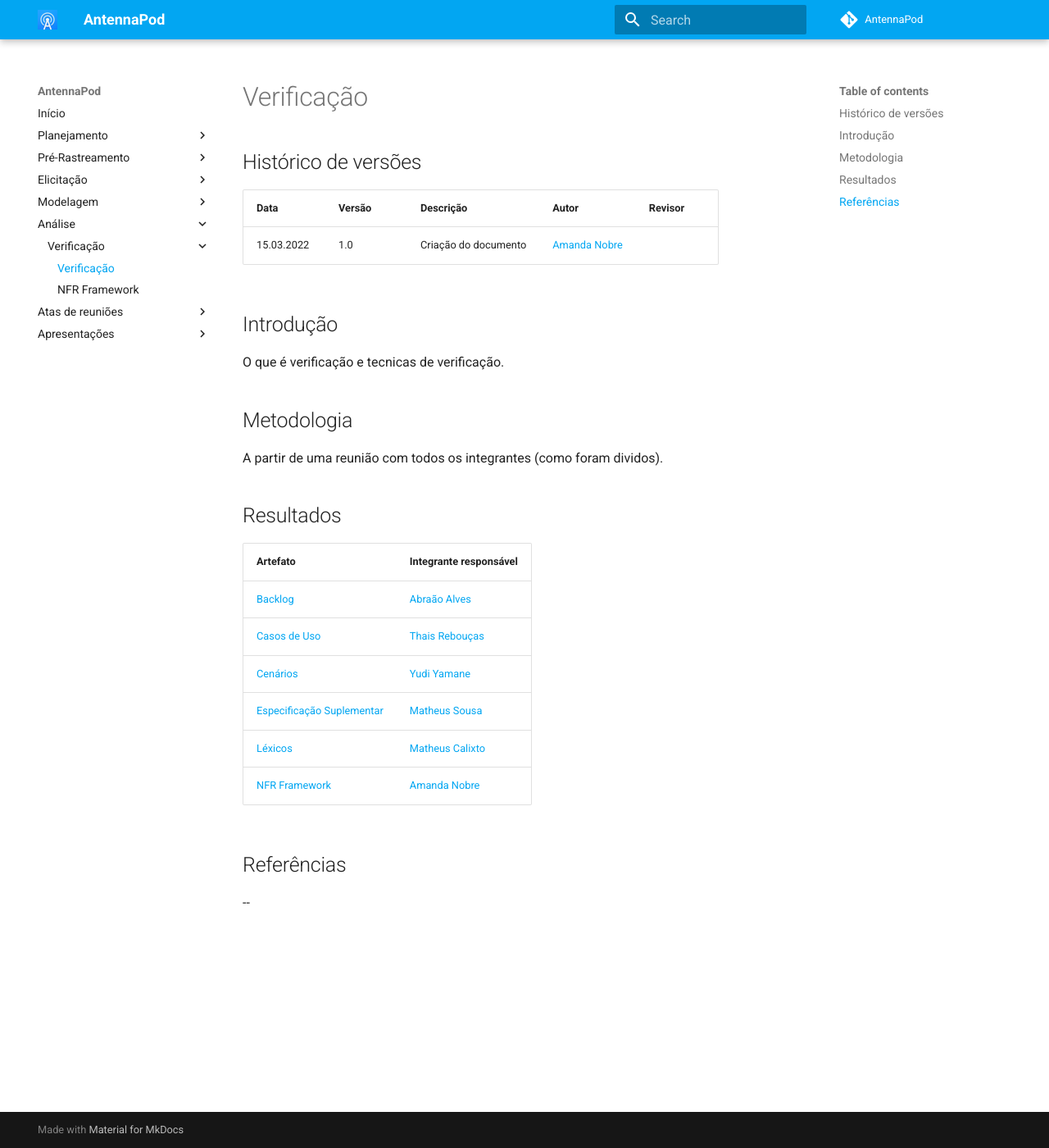
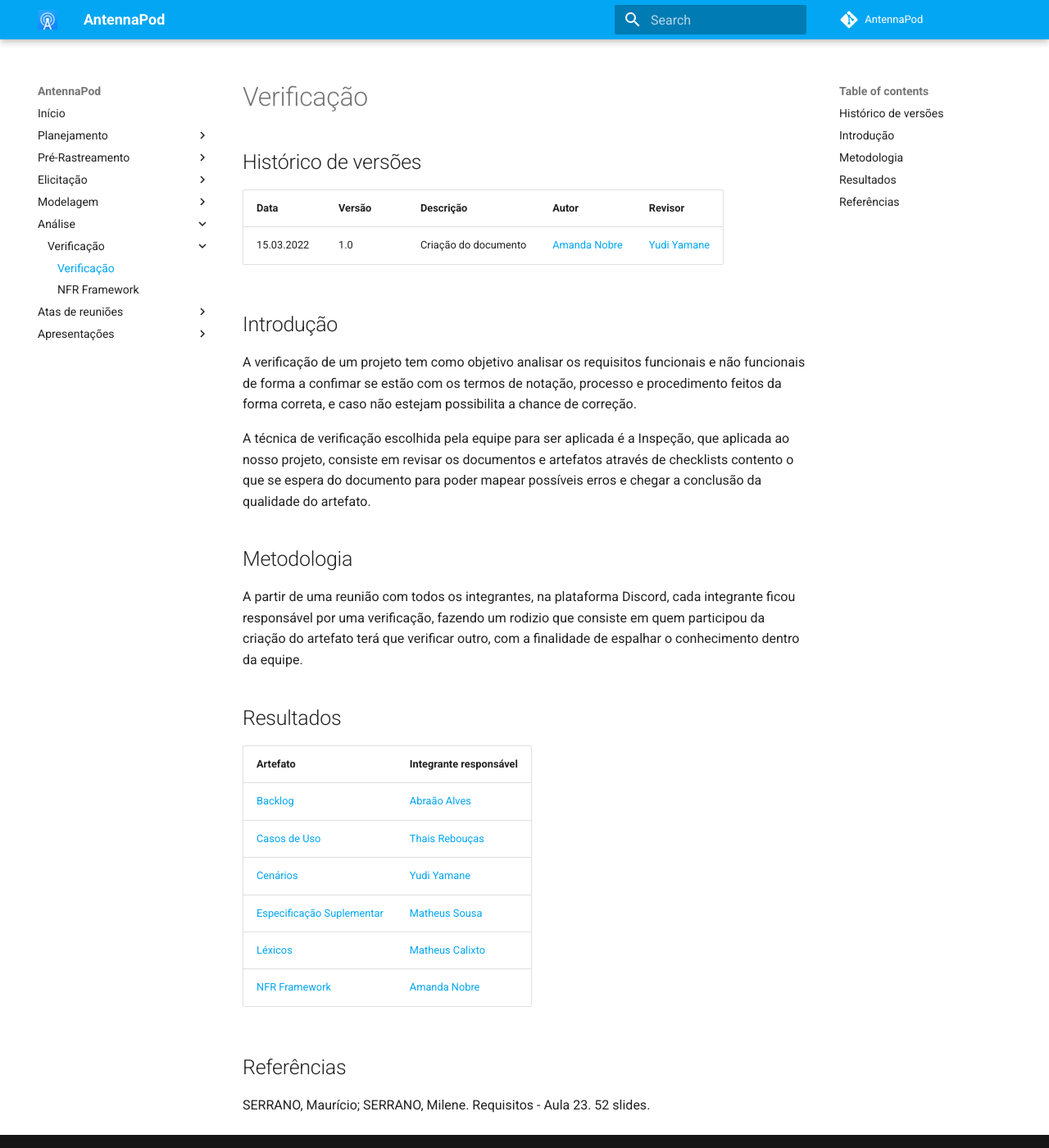
Before and after one commit to Requisitos-de-Software/2021.2-AntennaPod, an MkDocs documentation site: the page built from docs/analise/verificacao/verificacao-introducao.md, in a window 1280 px wide and 1400 px high. Shown: the whole window at 82% size. Built offline with MkDocs 1.6.1 and Material for MkDocs 9.7.7, drawn with Linux system fonts in a browser that asks for light colours; comment, search, counter and statistics services are not loaded.

Commit message:
:repeat:(#62): completando o documento

```diff
--- a/docs/analise/verificacao/verificacao-introducao.md
+++ b/docs/analise/verificacao/verificacao-introducao.md
@@ -1,17 +1,22 @@
 # Verificação
 
 ## Histórico de versões
-| Data       | Versão | Descrição            | Autor                                        | Revisor                                       |
-| ---------- | ------ | -------------------- | -------------------------------------------- | --------------------------------------------- |
-| 15.03.2022 | 1.0    | Criação do documento | [Amanda Nobre](https://github.com/AmandaNbr) |  |
+| Data       | Versão | Descrição            | Autor                                        | Revisor                                     |
+| ---------- | ------ | -------------------- | -------------------------------------------- | ------------------------------------------- |
+| 15.03.2022 | 1.0    | Criação do documento | [Amanda Nobre](https://github.com/AmandaNbr) | [Yudi Yamane](https://github.com/yudi-azvd) |
 
 ## Introdução
 
-O que é verificação e tecnicas de verificação.
+A verificação de um projeto tem como objetivo analisar os requisitos funcionais e não funcionais de forma a confimar se estão com os termos de notação, processo e procedimento
+feitos da forma correta, e caso não estejam possibilita a chance de correção.
+
+A técnica de verificação escolhida pela equipe para ser aplicada é a Inspeção, que aplicada ao nosso projeto, consiste em revisar os documentos e artefatos através
+de checklists contento o que se espera do documento para poder mapear possíveis erros e chegar a conclusão da qualidade do artefato.
 
 ## Metodologia
 
-A partir de uma reunião com todos os integrantes (como foram dividos).
+A partir de uma reunião com todos os integrantes, na plataforma Discord, cada integrante ficou responsável por uma verificação, fazendo um rodizio que consiste
+em quem participou da criação do artefato terá que verificar outro, com a finalidade de espalhar o conhecimento dentro da equipe.
 
 ## Resultados
 
@@ -26,4 +31,4 @@ A partir de uma reunião com todos os integrantes (como foram dividos).
 
 ## Referências
 
---
+SERRANO, Maurício; SERRANO, Milene. Requisitos - Aula 23. 52 slides.
```
